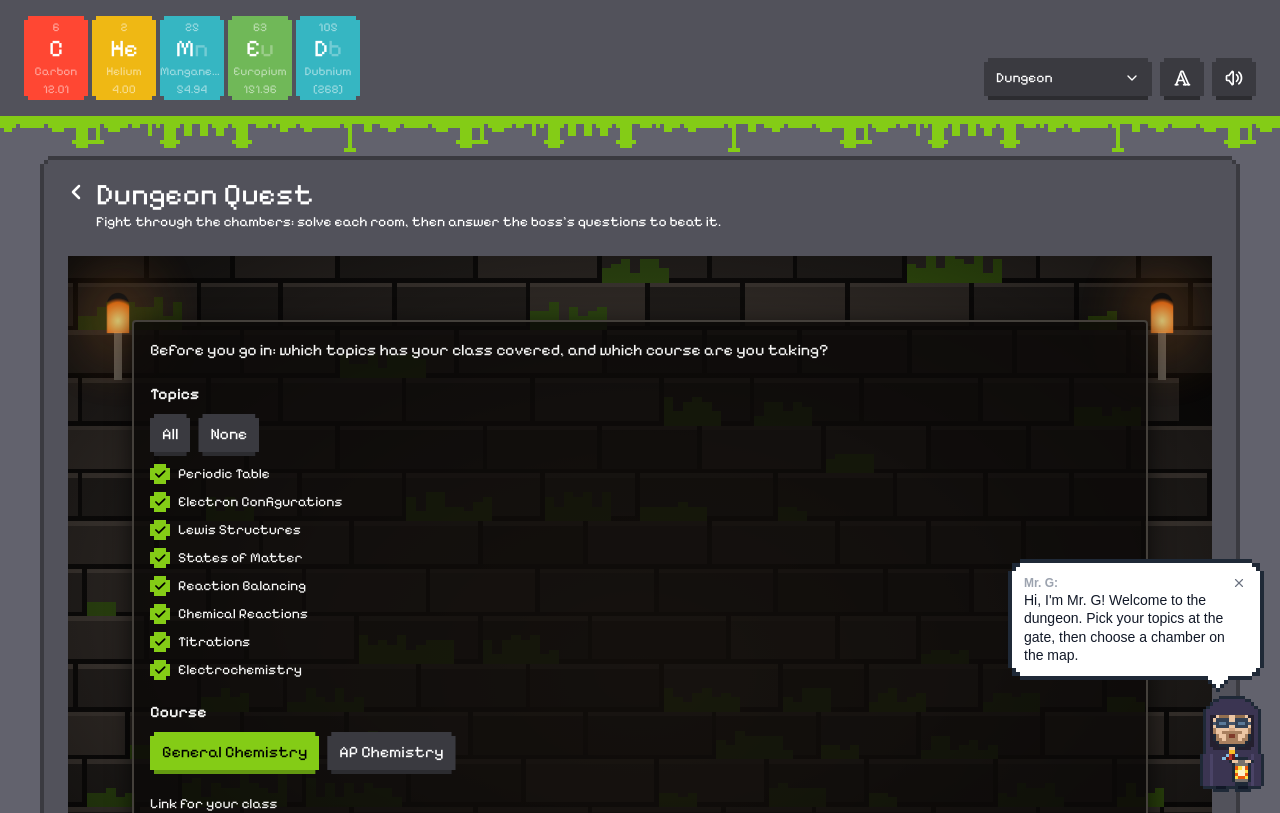
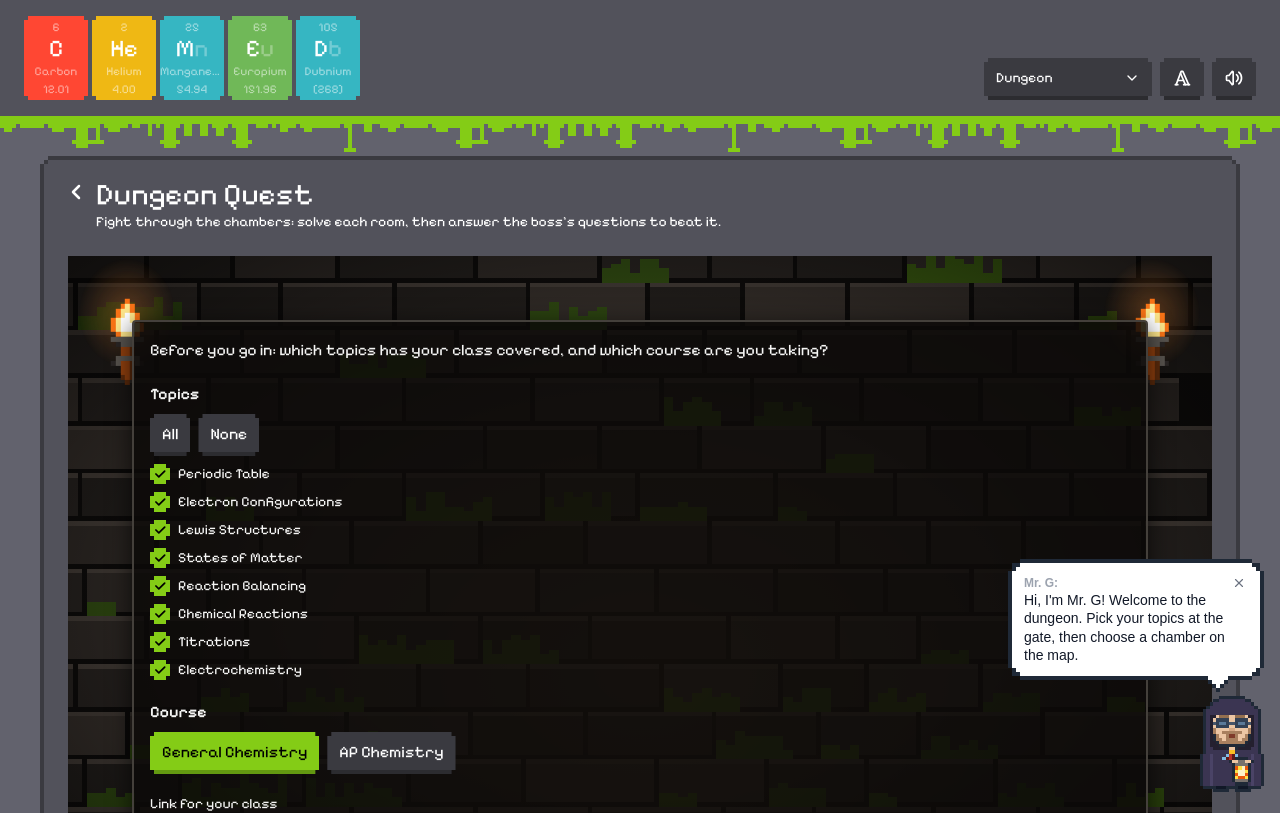
Before and after one commit to sethgonzales/ChemEd, a Next.js app: page /dungeon-quest in a window 1280 px wide. Shown: the top 813 px of the page. Built offline with nearby package versions, Linux system fonts and the light colour scheme.

Commit message:
Dungeon Quest: 8-bit torches, their flames flickering frame by frame
Each torch is a pixel sprite, a pixel to a wall unit: an iron cup and
bracket, a wooden handle, and three frames of flame in the chamber's colours.

```diff
--- a/src/components/quest-scene.tsx
+++ b/src/components/quest-scene.tsx
@@ -94,6 +94,78 @@ function StoneWall({ look }: { look: Backdrop }) {
 const u = (n: number) => `calc(var(--u, 4px) * ${n})`;
 
 // A torch on the wall: a flickering flame with its glow, on a handle
+// A wall torch in 8-bit pixels, one pixel to a wall unit: three frames of
+// flame (O outer, Y middle, C core) over an iron cup and bracket (I, i) and a
+// wooden handle (H, h)
+const FLAMES = [
+  [
+    '....O....',
+    '...OO....',
+    '...OYO...',
+    '..OYYO...',
+    '..OYCYO..',
+    '.OYCCYO..',
+    '.OYCCCYO.',
+    '.OYCCCYO.',
+    '..OYYYO..',
+  ],
+  [
+    '....O....',
+    '....OO...',
+    '...OYO...',
+    '...OYYO..',
+    '..OYCYO..',
+    '..OYCCYO.',
+    '.OYCCCYO.',
+    '.OYCCCYO.',
+    '..OYYYO..',
+  ],
+  [
+    '.........',
+    '....O....',
+    '...OYO...',
+    '..OYYO...',
+    '..OYCYO..',
+    '.OYCCYO..',
+    '.OYCCCYO.',
+    '.OYCCCYO.',
+    '..OYYYO..',
+  ],
+];
+const STICK = [
+  '.IIIIIII.',
+  '..iIIIi..',
+  '...HHh...',
+  '...HHh...',
+  '..IIIII..',
+  '.iIHHhIi.',
+  '...HHh...',
+  '...HHh...',
+  '...hHh...',
+  '....h....',
+];
+const IRON = { I: '#57534e', i: '#292524', H: '#92400e', h: '#5b2a0b' };
+
+// the art's pixels as rectangles, a run of one colour to each
+function pixels(rows: string[], palette: Record<string, string>, top = 0) {
+  return rows.flatMap((row, y) =>
+    [...row].flatMap((c, x) =>
+      c === '.'
+        ? []
+        : [
+            <rect
+              key={`${x}-${y}`}
+              x={x}
+              y={y + top}
+              width={1.02} // a hair over, so no seams show between pixels
+              height={1.02}
+              fill={palette[c]}
+            />,
+          ],
+    ),
+  );
+}
+
 function Torch({
   side,
   flame,
@@ -101,26 +173,46 @@ function Torch({
   side: 'left' | 'right';
   flame: Backdrop['flame'];
 }) {
+  const fire = { O: flame.outer, Y: flame.core, C: '#ffffff' };
+  const w = FLAMES[0][0].length;
+  const h = FLAMES[0].length + STICK.length;
   return (
     <div
       data-decor="torch"
       aria-hidden="true"
-      className="pointer-events-none absolute flex flex-col items-center"
+      className="pointer-events-none absolute"
       style={{ top: u(TORCH.inset), [side]: u(TORCH.inset) }}
     >
+      {/* the light it casts on the wall around it */}
       <div
-        className="quest-flame rounded-t-full"
+        className="quest-flame absolute rounded-full"
         style={{
-          width: u(TORCH.flame.w),
-          height: u(TORCH.flame.h),
-          background: `radial-gradient(circle at 50% 70%, ${flame.core}, ${flame.outer} 60%, transparent 75%)`,
-          boxShadow: `0 0 ${u(12)} ${u(5)} rgb(${flame.glow} / 0.25)`,
+          left: u(w / 2 - 12),
+          top: u(-8),
+          width: u(24),
+          height: u(24),
+          background: `radial-gradient(circle, rgb(${flame.glow} / 0.35), transparent 65%)`,
         }}
       />
-      <div
-        className="bg-stone-600"
-        style={{ width: u(TORCH.handle.w), height: u(TORCH.handle.h) }}
-      />
+      <svg
+        viewBox={`0 0 ${w} ${h}`}
+        shapeRendering="crispEdges"
+        className="relative block"
+        style={{ width: u(w), height: u(h) }}
+      >
+        {FLAMES.map((rows, i) => (
+          <g
+            key={i}
+            data-frame={i}
+            className="quest-frame"
+            // each frame shows in its turn
+            style={{ animationDelay: `${-i * 0.2}s`, opacity: i ? 0 : 1 }}
+          >
+            {pixels(rows, fire)}
+          </g>
+        ))}
+        {pixels(STICK, IRON, FLAMES[0].length)}
+      </svg>
     </div>
   );
 }
--- a/src/styles/globals.css
+++ b/src/styles/globals.css
@@ -144,6 +144,23 @@
   50% {
     opacity: 0.75;
     transform: scale(0.9, 1.08);
+  }
+}
+/* A torch's flame frames, each shown a third of the time in turn */
+@keyframes quest-frame {
+  0% {
+    opacity: 1;
+  }
+  33.333% {
+    opacity: 0;
+  }
+  100% {
+    opacity: 0;
+  }
+}
+@utility quest-frame {
+  @media (prefers-reduced-motion: no-preference) {
+    animation: quest-frame 0.6s step-end infinite;
   }
 }
 /* The map's stars twinkle, and its doors glow; still with reduced motion */
--- a/src/utils/stone-wall.ts
+++ b/src/utils/stone-wall.ts
@@ -18,8 +18,8 @@ const MOSS_FLOOR = 0.55; // chance one by the floor is
 
 // a wall torch, in wall units: a flame on a handle, about two courses tall
 export const TORCH = {
-  flame: { w: 5, h: 8 },
-  handle: { w: 1.5, h: 10 },
+  flame: { w: 9, h: 9 },
+  handle: { w: 9, h: 10 },
   inset: 8, // from the scene's edge
 };
 
```
Also changed, not shown: 1 other file (tests, documents, lock files or other folders).
